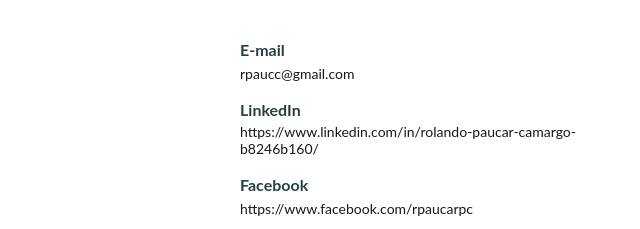
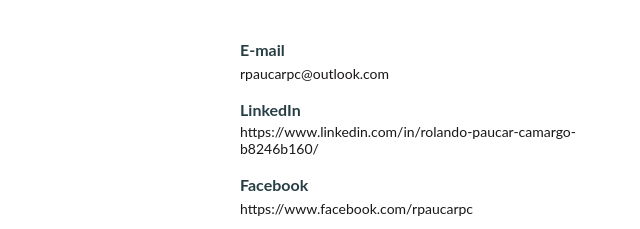
Before and after one commit to rpaucarpc/rpaucarpc.github.io, a plain HTML site: page index.html in a window 1280 px wide. Shown: the part 1665-1894 px from the top of the page, 0-640 px from the left. Drawn offline with Linux system fonts and the light colour scheme.

Commit message:
Update index.html
Cambio de correo electronico

```diff
--- a/index.html
+++ b/index.html
@@ -107,8 +107,8 @@
                 <h2 class="seccion-titulo naranja"> Contacto</h2>
                 <div class="contacto-lista">
                     <p class="item-exp">E-mail</p>
-                    <a class="sub-exp" href="mailto:rpaucc@gmail.com" >
-                        rpaucc@gmail.com
+                    <a class="sub-exp" href="mailto:rpaucarpc@outlook.com" >
+                        rpaucarpc@outlook.com
                     </a>
 
                     <p class="item-exp">LinkedIn</p>
```
